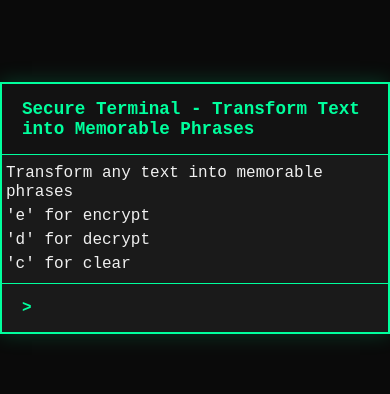
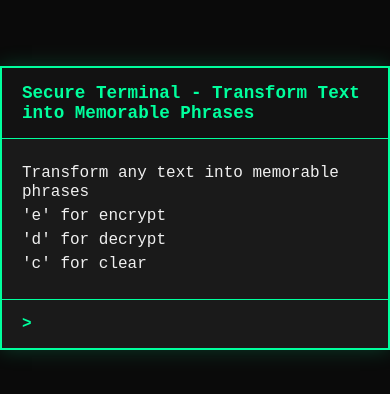
Before and after one commit to HFConsultant/HFConsultant.github.io, a plain HTML site: page index.html in a window 390 px wide. Shown: the part 214-608 px from the top of the page. Drawn offline with Linux system fonts and the light colour scheme.

Commit message:
Added fluid content sizing for terminal output

```diff
--- a/css/style.css
+++ b/css/style.css
@@ -137,10 +137,14 @@ body {
 	.terminal-output {
 		width: 100%;
 		height: auto;
+		min-height: min-content;
 		overflow-y: auto;
 		line-height: 1.2;
-		margin: 0;
-		padding: 4px;
+	}
+
+	.terminal-output>div {
+		display: block;
+		width: 100%;
 	}
 
 	.terminal-input-line {
```
